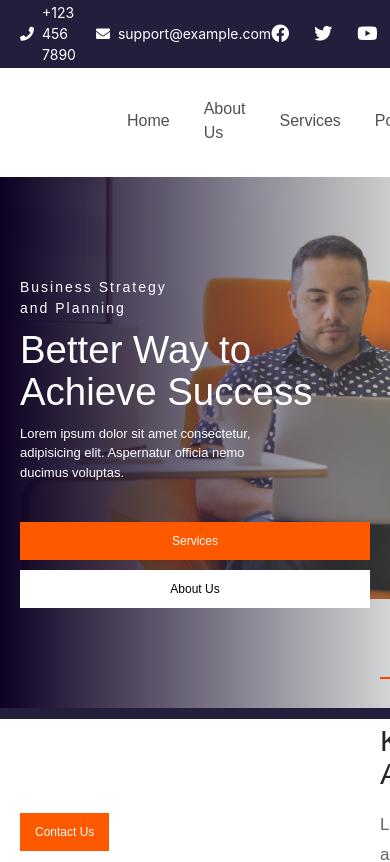
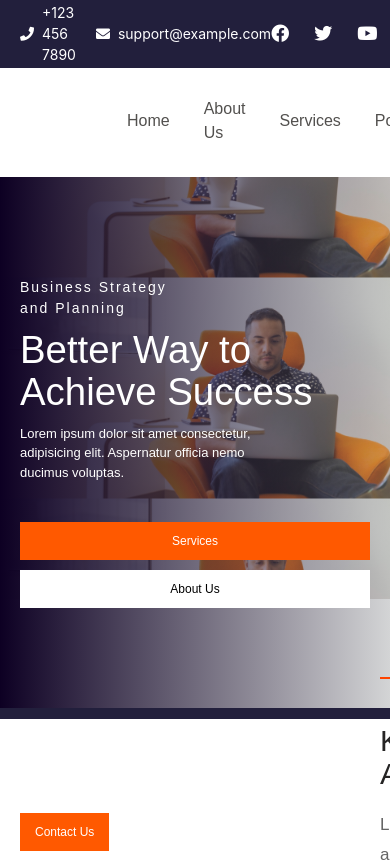
Before and after one commit to Mfonisorobert/Group-2-Website-Cloning, a React (Vite) app: page / in a window 390 px wide. Shown: the top 862 px of the page. Built offline with nearby package versions, Linux system fonts and the light colour scheme.

Commit message:
responsiveness

```diff
--- a/src/components/content/Hero.css
+++ b/src/components/content/Hero.css
@@ -110,7 +110,7 @@
 /* Responsive Styles */
 @media (max-width: 768px) {
     .hero {
-        height: 50vh;
+        height: 70vh;
         background-position: top;
         background-size: cover;
     }
@@ -150,6 +150,11 @@
 }
 
 @media (max-width: 480px) {
+    .hero {
+        height: 50vh;
+        background-position: center;
+        background-size: contain;
+    }
     .hero__text {
         padding: 100px 20px;
         font-size: 12px;
```
